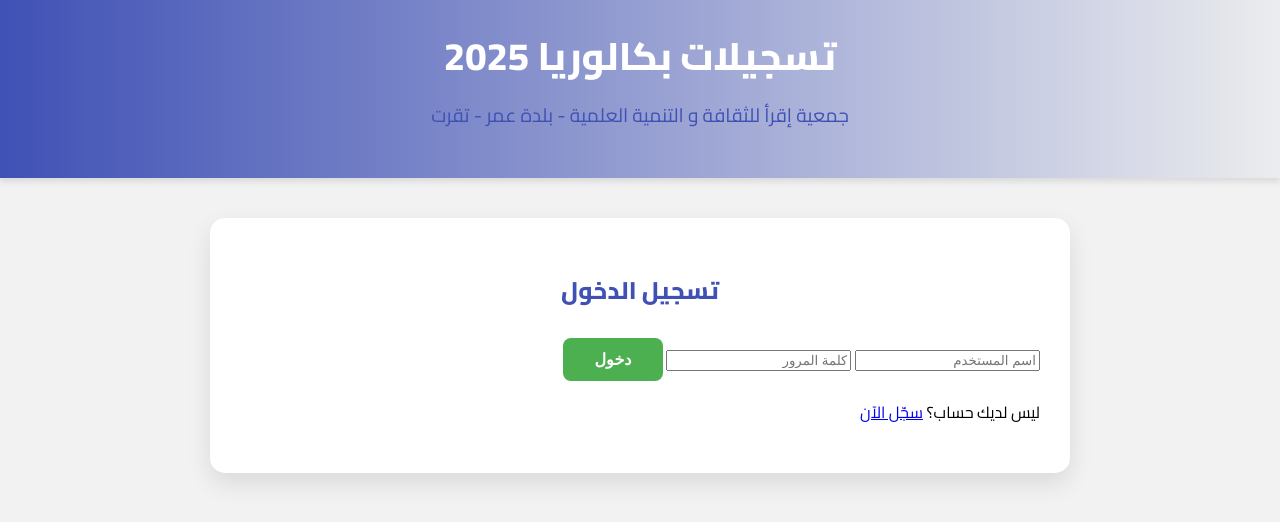
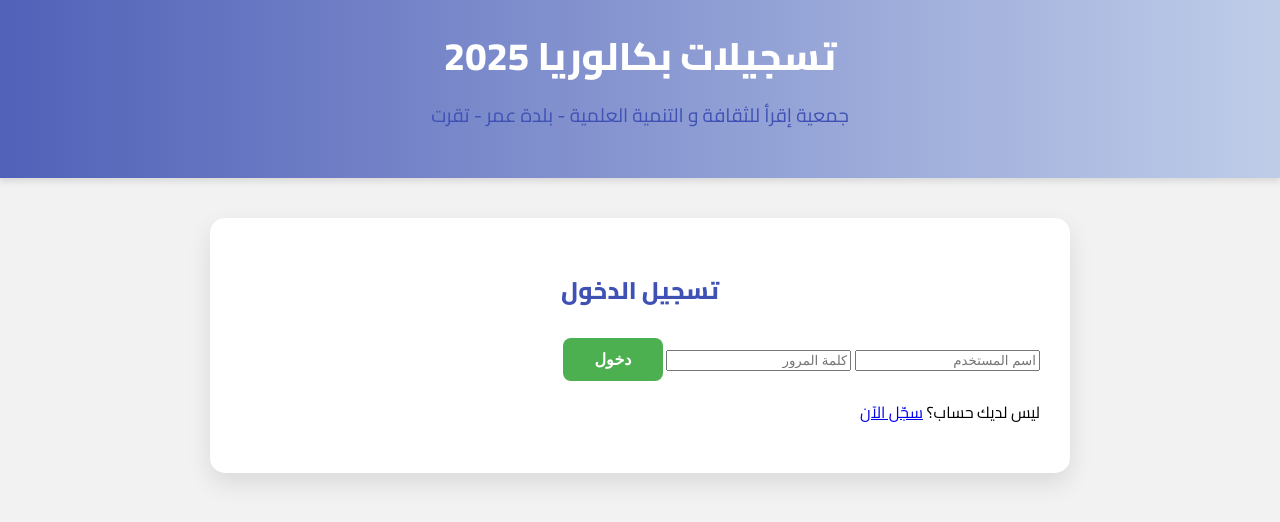
Before and after one commit to AssociationIqra/Inscription_Bac_2025, a plain HTML site: page index.html in a window 1280 px wide. Drawn offline with Linux system fonts and the light colour scheme.

Commit message:
Update style.css

```diff
--- a/style.css
+++ b/style.css
@@ -10,7 +10,7 @@ body {
 
 .main-header {
   text-align: center;
-  background: linear-gradient(90deg, #3f51b5, #ebecee);
+  background: linear-gradient(90deg, #5161b8, #bfcde9);
   color: white;
   padding: 20px;
   box-shadow: 0 4px 6px rgba(0,0,0,0.1);
```
